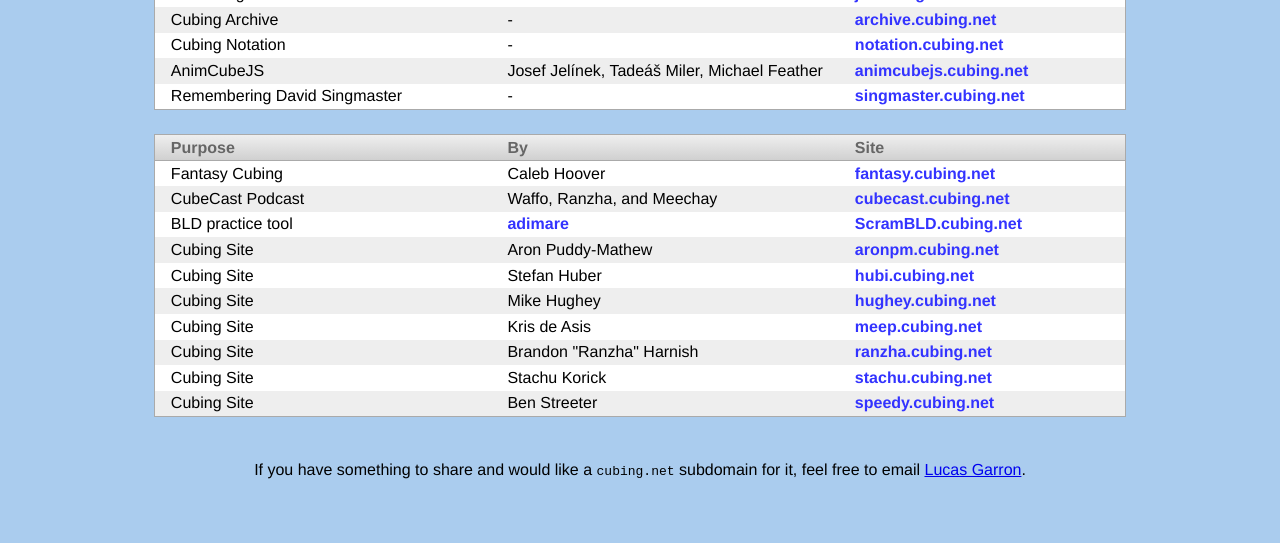
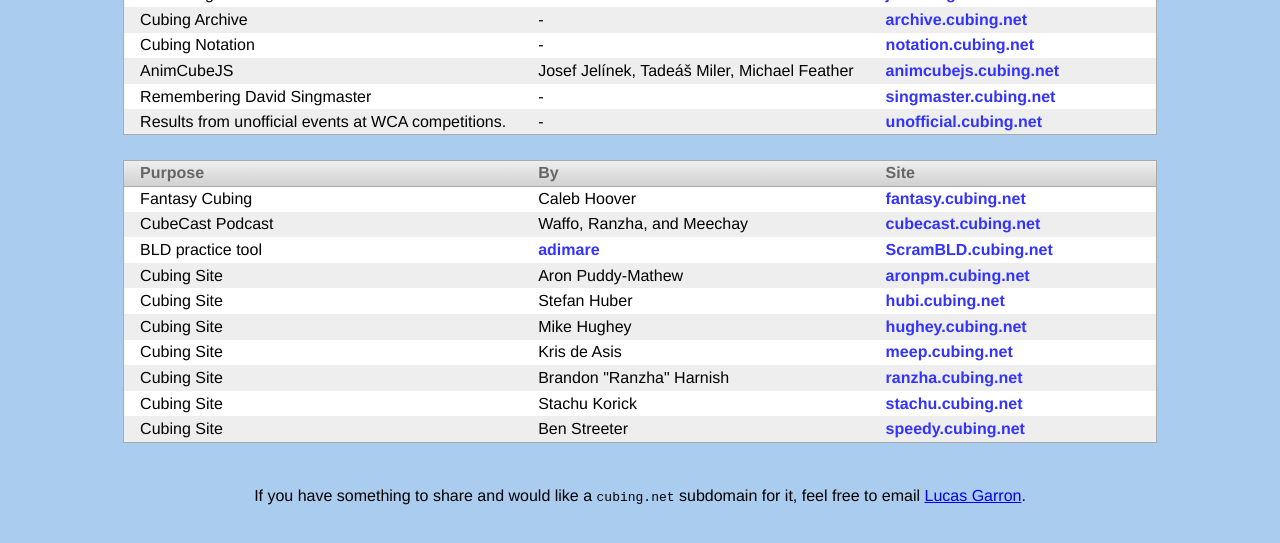
Before and after one commit to cubing/cubing.net, a plain HTML site: page index.html in a window 1280 px wide. Shown: the part 825-1368 px from the top of the page. Drawn offline with Linux system fonts and the light colour scheme.

Commit message:
Add `unofficial.cubing.net`.

```diff
--- a/index.html
+++ b/index.html
@@ -159,7 +159,6 @@
         background: -webkit-linear-gradient(top, rgba(32, 32, 32, 1) 0%, rgba(64, 64, 64, 1) 100%);
       }
     }
-
   </style>
 </head>
 
@@ -328,6 +327,11 @@
         <td>-</td>
         <td><a href="https://singmaster.cubing.net/">singmaster.cubing.net</a></td>
       </tr>
+      <tr>
+        <td>Results from unofficial events at WCA competitions.</td>
+        <td>-</td>
+        <td><a href="https://unofficial.cubing.net/">unofficial.cubing.net</a></td>
+      </tr>
       <!-- <tr>
   <td>TNoodle</td>
   <td>Jeremy Fleischman, Cl&eacute;ment Gallet, etc.</td>
```
